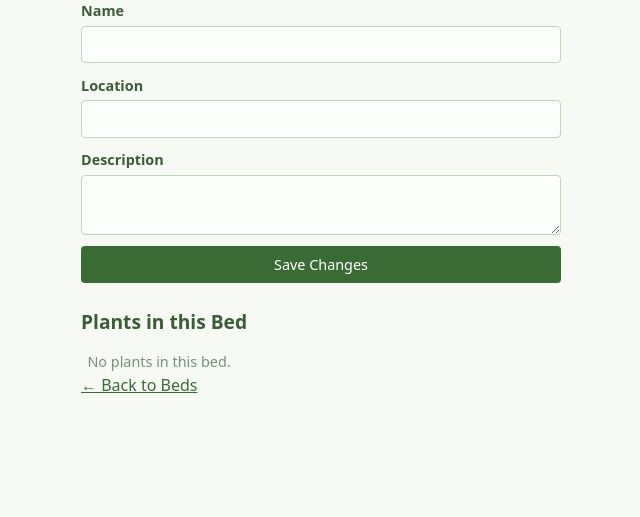
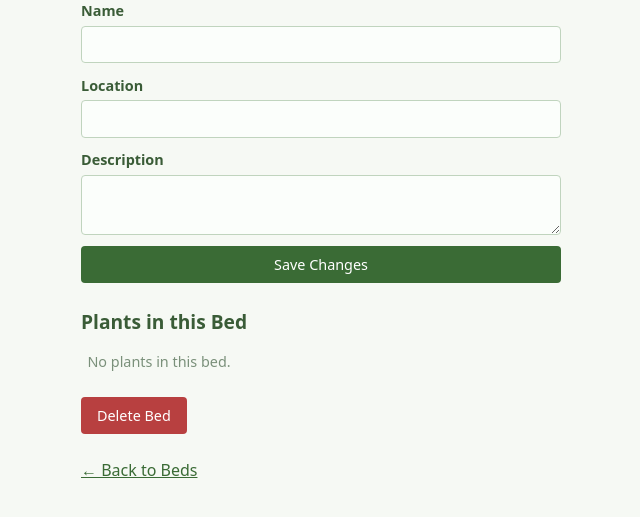
Before and after one commit to gccarno/gardening_app, a Flask app: template templates/bed_detail.html in a window 1280 px wide. Shown: the part 130-647 px from the top of the page, without its empty margins (145-785 px from the left). Run offline with Flask 3, Linux system fonts and the light colour scheme; the template is opened without the code that fills it, so the values that code supplies are empty.

Commit message:
Add delete button for garden beds
Co-Authored-By: Claude Sonnet 4.6 <noreply@anthropic.com>

```diff
--- a/app.py
+++ b/app.py
@@ -47,6 +47,13 @@ def create_app():
     def bed_detail(bed_id):
         bed = GardenBed.query.get_or_404(bed_id)
         return render_template('bed_detail.html', bed=bed)
+
+    @app.route('/beds/<int:bed_id>/delete', methods=['POST'])
+    def delete_bed(bed_id):
+        bed = GardenBed.query.get_or_404(bed_id)
+        db.session.delete(bed)
+        db.session.commit()
+        return redirect(url_for('beds'))
 
     @app.route('/beds/<int:bed_id>/edit', methods=['POST'])
     def edit_bed(bed_id):
--- a/templates/bed_detail.html
+++ b/templates/bed_detail.html
@@ -27,5 +27,11 @@
 <p class="muted">No plants in this bed.</p>
 {% endif %}
 
+<div class="actions">
+  <form method="post" action="{{ url_for('delete_bed', bed_id=bed.id) }}" onsubmit="return confirm('Delete {{ bed.name }}?')">
+    <button type="submit" class="btn-danger">Delete Bed</button>
+  </form>
+</div>
+
 <p><a href="{{ url_for('beds') }}">← Back to Beds</a></p>
 {% endblock %}
```
